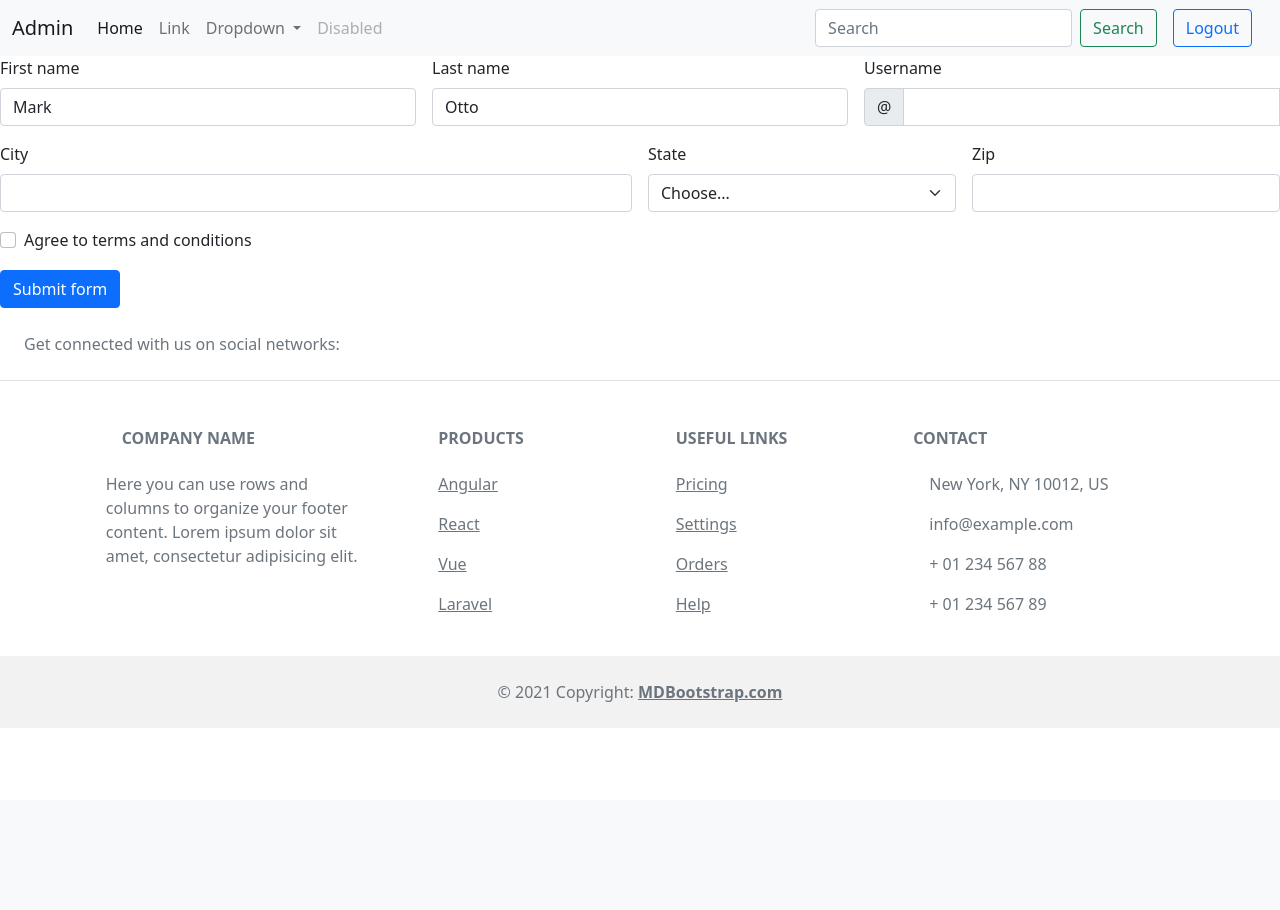
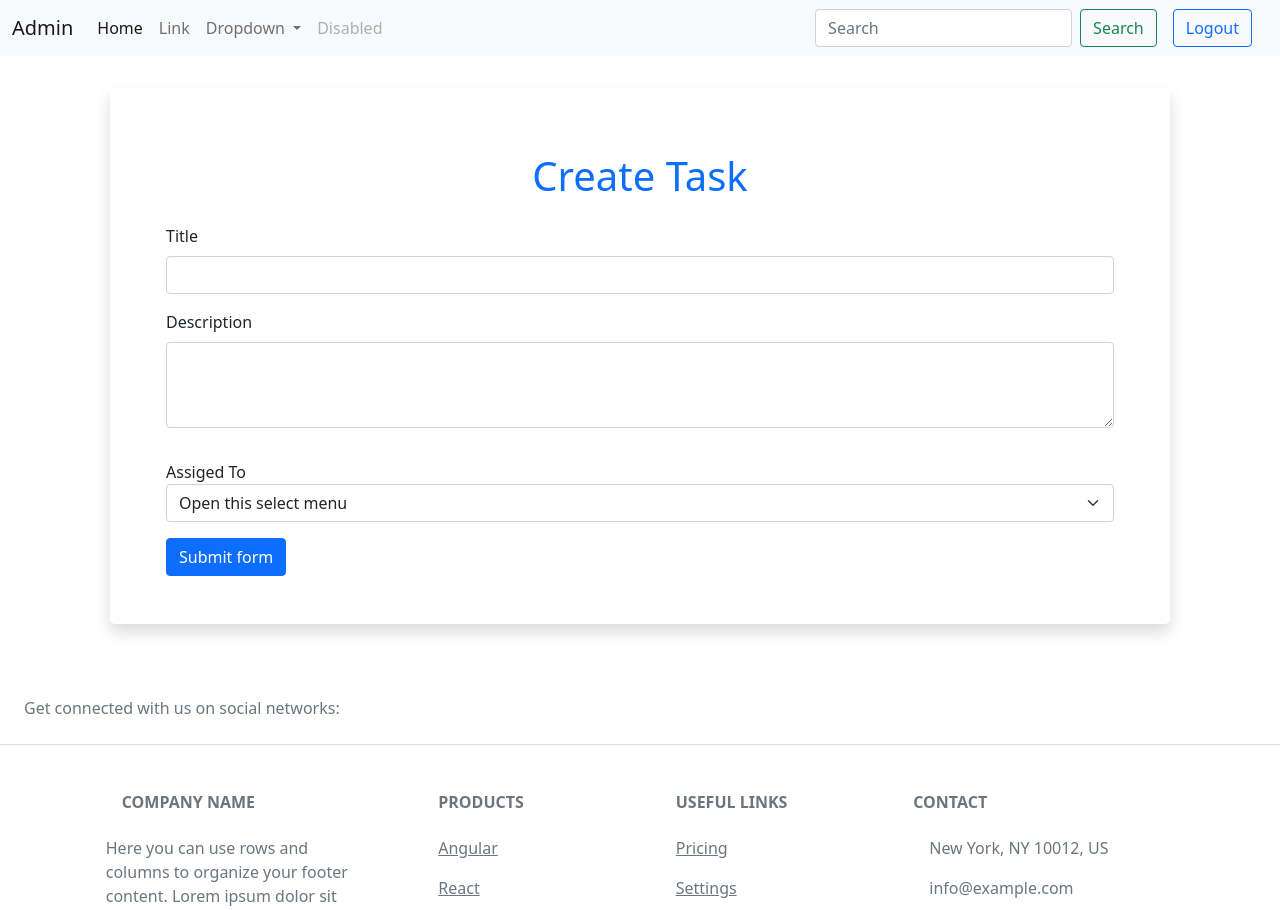
Before and after one commit to Yas-shrestha/PHP_TMS, a PHP site: page /Admin/Task/Create.php in a window 1280 px wide. Shown: the top 910 px of the page. Before the commit the page ends 702 px from the top, so only its background shows below. Run offline with PHP 8.4, Linux system fonts and the light colour scheme; the visitor is signed in with stand-in values (Sample User, id 1); data that the repository does not hold is empty.

Commit message:
[Add]:Creat task added

```diff
--- a/Admin/Auth/Login.php
+++ b/Admin/Auth/Login.php
@@ -16,6 +16,7 @@ if ($_SERVER['REQUEST_METHOD'] == "POST") {
             // var_dump($user);
             if (password_verify($password, $user['password'])) {
                 session_start();
+                $_SESSION['user']['id'] = $user['id'];
                 $_SESSION['user']['name'] = $user['name'];
                 $_SESSION['user']['email'] = $user['email'];
                 $_SESSION['user']['phone'] = $user['phone'];
--- a/Admin/Layouts/nav.php
+++ b/Admin/Layouts/nav.php
@@ -1,4 +1,3 @@
-
 <nav class="navbar navbar-expand-lg navbar-light bg-light">
     <div class="container-fluid">
         <a class="navbar-brand" href="#">Admin</a>
@@ -35,7 +34,7 @@
                 <button class="btn btn-outline-success" type="submit">Search</button>
             </form>
             <div class="d-flex">
-                    <a href="./Auth/Logout.php" class="btn btn-outline-primary mx-3">Logout</a>
+                <a href="/Admin/Auth/Logout.php" class="btn btn-outline-primary mx-3">Logout</a>
                 <!-- <a href="./Auth/register.php" class="btn btn-outline-warning">Register</a> -->
             </div>
         </div>
--- a/Admin/Task/Create.php
+++ b/Admin/Task/Create.php
@@ -1,71 +1,90 @@
 <?php
 include "../Layouts/header.php";
 include "../Layouts/nav.php";
+error_reporting(E_ALL);
+ini_set('display_errors', 1);
 ?>
-<form class="row g-3 needs-validation" novalidate>
-  <div class="col-md-4">
-    <label for="validationCustom01" class="form-label">First name</label>
-    <input type="text" class="form-control" id="validationCustom01" value="Mark" required>
-    <div class="valid-feedback">
-      Looks good!
+
+
+<?php
+if ($_SERVER['REQUEST_METHOD'] == "POST") {
+  // var_dump($_POST);
+  $title = $_POST['title'];
+  $description = $_POST['description'];
+  $assigned_to = $_POST['assigned_to'];
+  $assigned_by = $_SESSION['user']['id'];
+  if ($title != "" && $description != "" && $assigned_to != "") {
+    $insert_query = "INSERT INTO tasks (title,description,assigned_to,assigned_by) VALUES('$title','$description','$assigned_to','$assigned_by')";
+    $insert_result = $conn->query($insert_query);
+    if ($insert_result) {
+?>
+      <div class="alert alert-warning alert-dismissible fade show" role="alert">
+        Value Inserted
+        <button type="button" class="btn-close" data-bs-dismiss="alert" aria-label="Close"></button>
       </div>
+    <?php
+    } else {
+    ?>
+      <div class="alert alert-warning alert-dismissible fade show" role="alert">
+        Value Not Inserted
+        <button type="button" class="btn-close" data-bs-dismiss="alert" aria-label="Close"></button>
       </div>
-  <div class="col-md-4">
-    <label for="validationCustom02" class="form-label">Last name</label>
-    <input type="text" class="form-control" id="validationCustom02" value="Otto" required>
-    <div class="valid-feedback">
-      Looks good!
+    <?php
+    }
+  } else {
+    ?>
+    <div class="alert alert-warning alert-dismissible fade show" role="alert">
+      Please Fill all the fields
+      <button type="button" class="btn-close" data-bs-dismiss="alert" aria-label="Close"></button>
     </div>
-  </div>
-  <div class="col-md-4">
-    <label for="validationCustomUsername" class="form-label">Username</label>
-    <div class="input-group">
-      <span class="input-group-text" id="inputGroupPrepend">@</span>
-      <input type="text" class="form-control" id="validationCustomUsername" aria-describedby="inputGroupPrepend" required>
-      <div class="invalid-feedback">
-        Please choose a username.
-      </div>
-    </div>
-  </div>
-  <div class="col-md-6">
-    <label for="validationCustom03" class="form-label">City</label>
-    <input type="text" class="form-control" id="validationCustom03" required>
+<?php
+  }
+}
+
+?>
+<div class="container p-5">
+  <form class="row g-3 needs-validation shadow p-5 rounded-3" method="POST" novalidate>
+    <h1 class="text-center text-primary">Create Task</h1>
+
+    <!-- title -->
+    <div class="col-md-12">
+      <label for="validationCustom03" class="form-label">Title</label>
+      <input type="text" class="form-control" name="title" id="validationCustom03" required>
       <div class="invalid-feedback">
         Please provide a valid city.
       </div>
     </div>
-  <div class="col-md-3">
-    <label for="validationCustom04" class="form-label">State</label>
-    <select class="form-select" id="validationCustom04" required>
-      <option selected disabled value="">Choose...</option>
-      <option>...</option>
+    <!-- title -->
+    <!-- task Desc -->
+
+    <div class="mb-3">
+      <label for="exampleFormControlTextarea1" class="form-label">Description</label>
+      <textarea class="form-control" id="exampleFormControlTextarea1" name="description" rows="3"></textarea>
+    </div>
+    <!-- task Desc -->
+    <!-- select assigned to  -->
+    <div>
+      <label for="assigned_to">Assiged To</label>
+      <select class="form-select" id="assigned_to" name="assigned_to" aria-label="Default select example">
+        <option selected>Open this select menu</option>
+        <?php
+        $select_query = "SELECT * FROM users";
+        $query = $conn->query($select_query);
+        $users = mysqli_fetch_all($query, MYSQLI_ASSOC);
+        foreach ($users as $user) {
+        ?>
+          <option value="<?= $user['id'] ?>"><?= $user['name'] ?></option>
+        <?php
+        }
+        ?>
       </select>
-    <div class="invalid-feedback">
-      Please select a valid state.
     </div>
-  </div>
-  <div class="col-md-3">
-    <label for="validationCustom05" class="form-label">Zip</label>
-    <input type="text" class="form-control" id="validationCustom05" required>
-    <div class="invalid-feedback">
-      Please provide a valid zip.
-    </div>
-  </div>
-  <div class="col-12">
-    <div class="form-check">
-      <input class="form-check-input" type="checkbox" value="" id="invalidCheck" required>
-      <label class="form-check-label" for="invalidCheck">
-        Agree to terms and conditions
-      </label>
-      <div class="invalid-feedback">
-        You must agree before submitting.
-      </div>
-    </div>
-  </div>
+    <!-- select assigned to  -->
     <div class="col-12">
       <button class="btn btn-primary" type="submit">Submit form</button>
     </div>
   </form>
+</div>
 <?php
 include "../Layouts/footer.php";
 ?>
```
Lines whose indentation alone changed are shown as unchanged.
